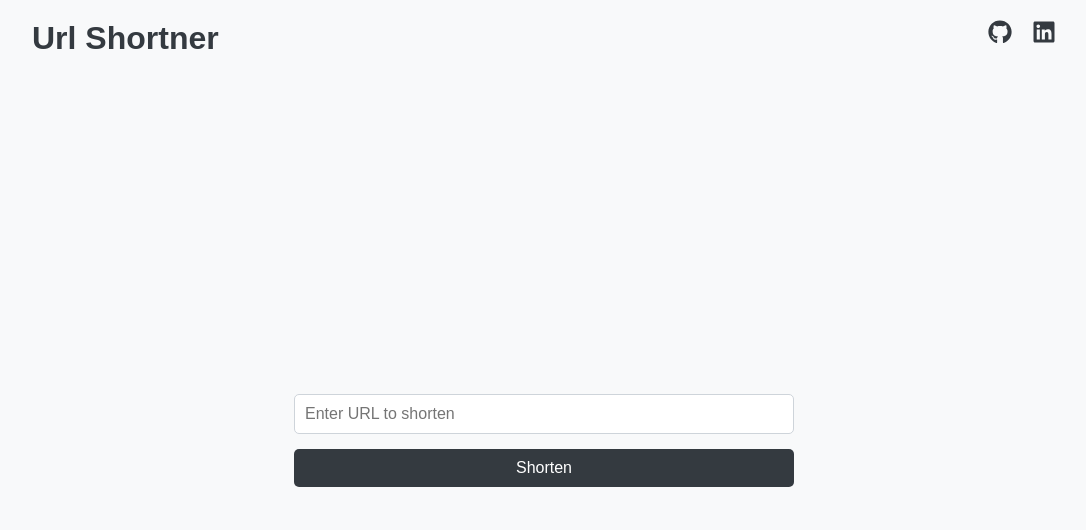
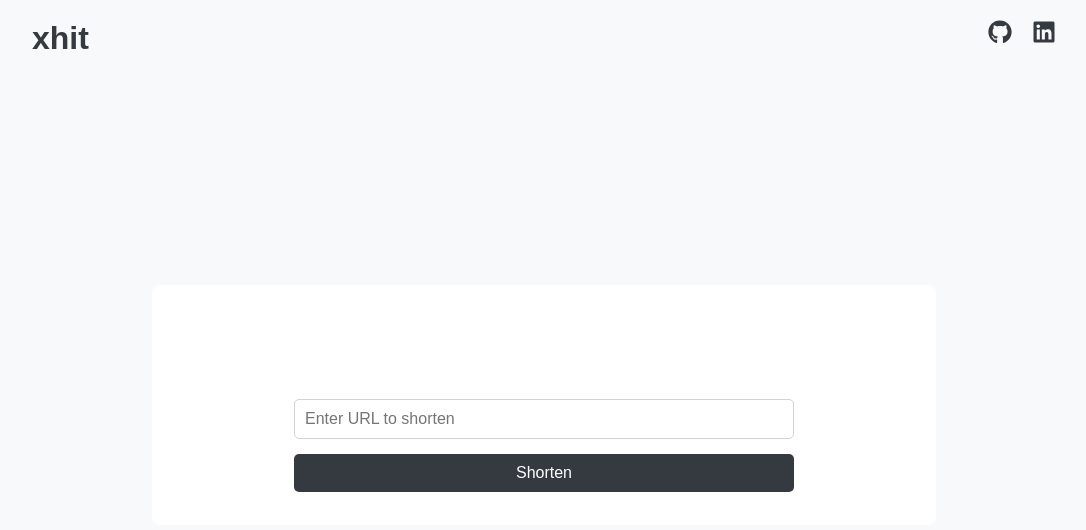
Before and after one commit to Lagbana/larryagbana.com, a React (Create React App) app in the folder aws-cdk/client/: page / in a window 1280 px wide. Shown: the top 530 px of the page, without its empty margins (96-1182 px from the left). Built offline with nearby package versions, Linux system fonts and the light colour scheme; no server answers; the HTML template or start-up script is replaced by a standard one.

Commit message:
Refactor visual elements like the layout

```diff
--- a/aws-cdk/client/src/App.tsx
+++ b/aws-cdk/client/src/App.tsx
@@ -1,22 +1,37 @@
 import styled from "styled-components";
 import { Nav, ShortenForm } from "./components";
 
-const Container = styled.div`
+const Layout = styled.main`
   display: flex;
   flex-direction: column;
   align-items: center;
   justify-content: center;
-  height: 100vh;
+
+  margin: 0 auto;
+  max-width: 1600px;
+  min-height: 100vh;
+  padding: 5px 150px;
+
+  @media (max-width: 1080px) {
+    padding: 5px 100px;
+  }
+  @media (max-width: 768px) {
+    padding: 5px 50px;
+  }
+  @media (max-width: 480px) {
+    padding: 5px 25px;
+  }
+
   background-color: #f8f9fa;
   font-family: "Arial", sans-serif;
 `;
 
 function App() {
   return (
-    <Container>
+    <Layout>
       <Nav />
       <ShortenForm />
-    </Container>
+    </Layout>
   );
 }
 
--- a/aws-cdk/client/src/components/Nav.tsx
+++ b/aws-cdk/client/src/components/Nav.tsx
@@ -39,7 +39,7 @@ export const Nav = () => {
   return (
     <Wrapper>
       <Header>
-        <Logo>Url Shortner</Logo>
+        <Logo>xhit</Logo>
         <IconContainer>
           <IconLink
             href='https://github.com/Lagbana'
--- a/aws-cdk/client/src/components/ShortenForm.tsx
+++ b/aws-cdk/client/src/components/ShortenForm.tsx
@@ -39,6 +39,17 @@ const ShortenedUrl = styled.p`
   color: #495057;
 `;
 
+const Wrapper = styled.div`
+  display: flex;
+  justify-content: center;
+  align-content: center;
+  align-items: center;
+  height: 30vh;
+  width: 80%;
+  background-color: white;
+  border-radius: 8px;
+`;
+
 export const ShortenForm = () => {
   const [url, setUrl] = useState("");
   const [shortenedUrl, setShortenedUrl] = useState("");
@@ -75,7 +86,7 @@ export const ShortenForm = () => {
   );
 
   return (
-    <>
+    <Wrapper>
       <Form onSubmit={throttledSubmit}>
         <Input
           type='text'
@@ -89,6 +100,6 @@ export const ShortenForm = () => {
         <ShortenedUrl>Shortened URL: {shortenedUrl}</ShortenedUrl>
       )}
       {error && <p>{error}</p>}
-    </>
+    </Wrapper>
   );
 };
```
Also changed, not shown: aws-cdk/client/package.json (+6 -6 lines).
